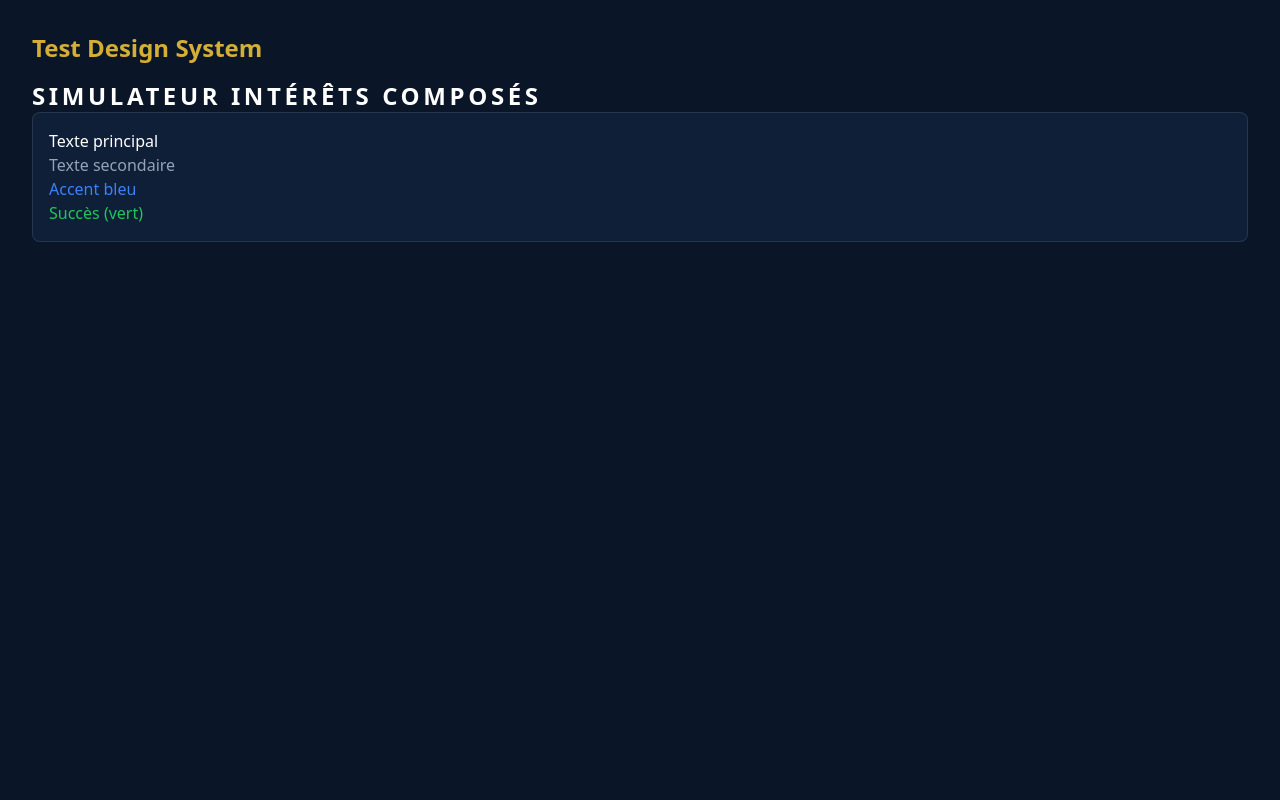
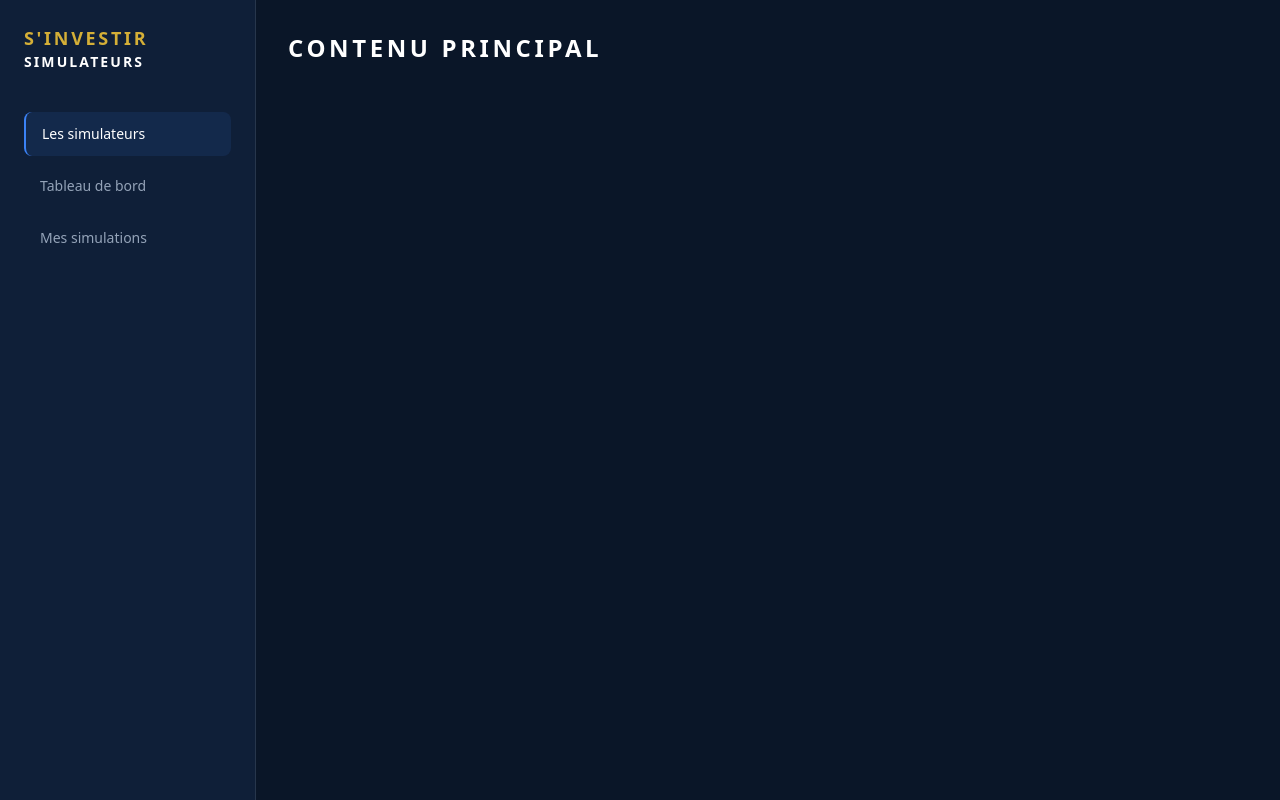
Before and after one commit to ansenthandrayen/simulateur-crypto-sinvestir, a Next.js app: page / in a window 1280 px wide. Built offline with nearby package versions, Linux system fonts and the light colour scheme; no server answers.

Commit message:
feat: build sidebar navigation component (#10)

```diff
--- a/src/app/page.tsx
+++ b/src/app/page.tsx
@@ -1,49 +1,16 @@
-"use client";
+import Sidebar from "@/components/Sidebar";
 
-import { getHistoricalPrices } from "@/services/binanceApi";
-import { calculateDCA, type SimulationResult } from "@/services/dcaCalculator";
-import { useEffect, useState } from "react";
-
-// Page de test temporaire - sera remplacée par le vrai simulateur
+// Page principale - route "/"
+// Structure : Sidebar (navigation) + contenu principal
 export default function Home() {
-  const [result, setResult] = useState<SimulationResult | null>(null);
-  const [loading, setLoading] = useState(true);
-
-  useEffect(() => {
-    async function testCalculation() {
-      // On récupère 6 mois de données pour tester rapidement
-      const startDate = new Date("2024-01-01");
-      const endDate = new Date("2024-06-01");
-
-      const prices = await getHistoricalPrices("BTCEUR", startDate, endDate);
-
-      // On simule un DCA pour one shot
-      const simulationResult = calculateDCA(prices, {
-        amount: 1000,
-        frequency: "once", // ← on teste le one-shot
-        startDate,
-        endDate,
-      });
-
-      setResult(simulationResult);
-      setLoading(false);
-    }
-
-    testCalculation();
-  }, []);
-
   return (
-    <div className="p-8 bg-background min-h-screen">
-      <h1 className="text-2xl font-bold mb-4 text-gold">Test Design System</h1>
-      <h2 className="title-section text-2xl text-text-primary">
-        Simulateur intérêts composés
-      </h2>
-      <div className="bg-surface border border-border rounded-lg p-4">
-        <p className="text-text-primary">Texte principal</p>
-        <p className="text-text-secondary">Texte secondaire</p>
-        <p className="text-accent-blue">Accent bleu</p>
-        <p className="text-success">Succès (vert)</p>
-      </div>
+    <div className="flex">
+      <Sidebar />
+      <main className="flex-1 p-8 bg-background">
+        <h1 className="title-section text-2xl text-text-primary">
+          Contenu principal
+        </h1>
+      </main>
     </div>
   );
 }
--- /dev/null
+++ b/src/components/Sidebar.tsx
@@ -0,0 +1,41 @@
+// Composant Sidebar - navigation principale de l'application
+// Reproduit le style visuel de simulateurs.sinvestir.fr
+export default function Sidebar() {
+  return (
+    <aside className="w-64 bg-surface border-r border-border min-h-screen flex flex-col p-6">
+      {/* Logo / nom de l'application */}
+      <div className="mb-10">
+        <h1 className="title-section text-lg text-gold">S&apos;investir</h1>
+        <p className="title-section text-sm text-text-primary">Simulateurs</p>
+      </div>
+
+      {/* Navigation principale */}
+      <nav className="flex flex-col gap-2">
+        {/* Lien actif - mis en évidence avec une bordure bleue */}
+
+        <a
+          href="#"
+          className="flex items-center gap-3 px-4 py-3 rounded-lg bg-accent-blue/10 border-l-2 border-accent-blue text-text-primary text-sm"
+        >
+          Les simulateurs
+        </a>
+
+        {/* Liens inactifs */}
+
+        <a
+          href="#"
+          className="flex items-center gap-3 px-4 py-3 rounded-lg text-text-secondary text-sm hover:bg-white/5 transition-colors"
+        >
+          Tableau de bord
+        </a>
+
+        <a
+          href="#"
+          className="flex items-center gap-3 px-4 py-3 rounded-lg text-text-secondary text-sm hover:bg-white/5 transition-colors"
+        >
+          Mes simulations
+        </a>
+      </nav>
+    </aside>
+  );
+}
```
